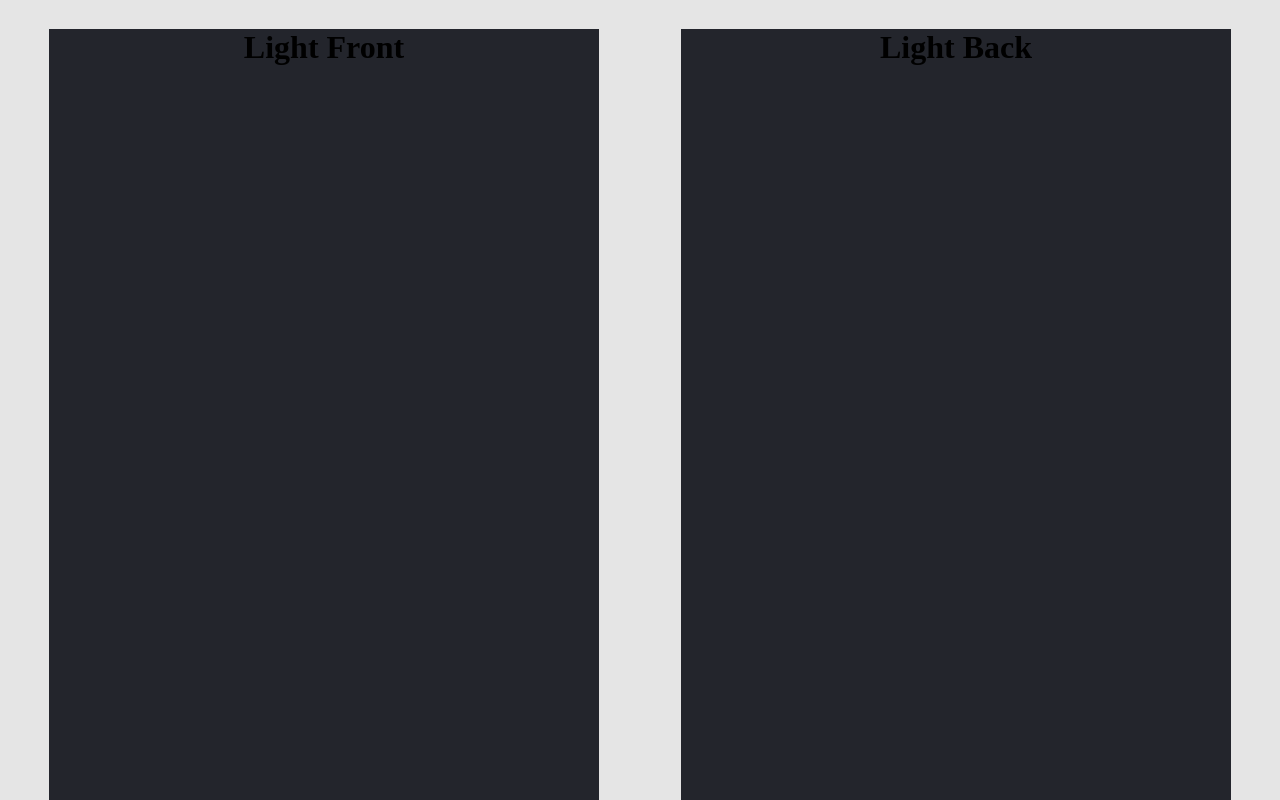
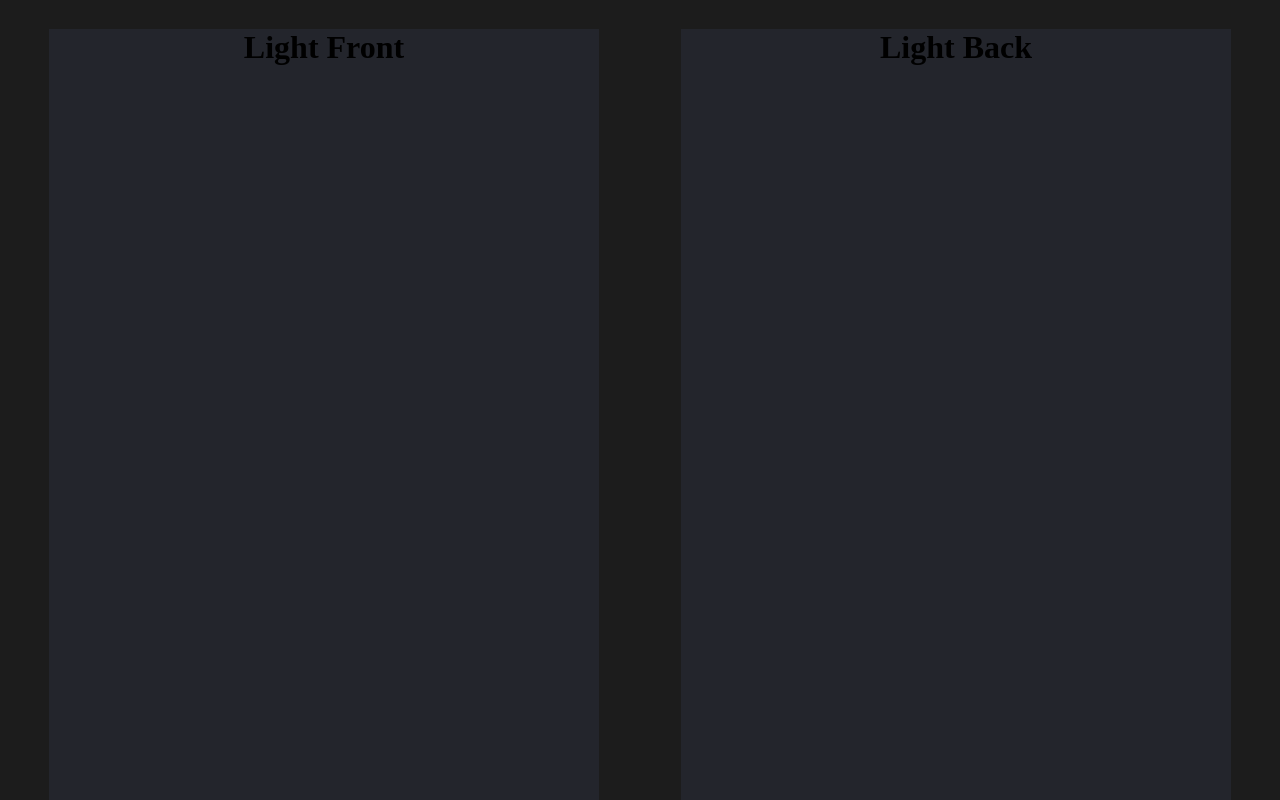
Before and after one commit to ckvignesh/React-Bob-Ziroll-2-Project, a React (Create React App) app: page / in a window 1280 px wide. Shown: the top 800 px of the page. Built offline with nearby package versions, Linux system fonts and the light colour scheme.

Commit message:
background color set

```diff
--- a/src/styles.css
+++ b/src/styles.css
@@ -1,13 +1,10 @@
 * {
-  background: #e5e5e5;
+  background: #1c1c1c;
 }
 
-/* .home-page {
-  position: relative;
-  width: 1296px;
-  height: 1884px;
+.home-page {
   background: #1c1c1c;
-} */
+}
 
 .light-front-layer-one {
   display: inline-flex;
```
